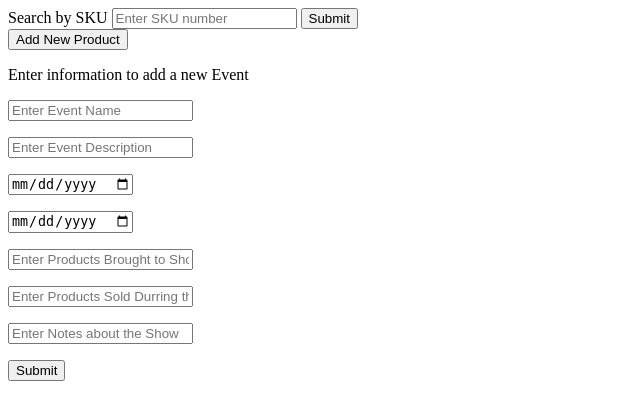
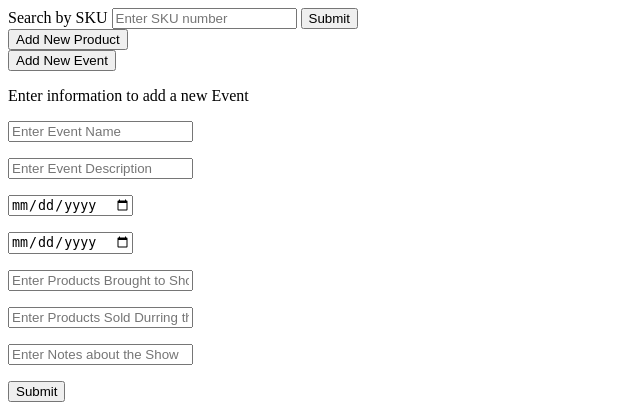
Before and after one commit to JonR205/vendor_inv, a Flask app: page /new_event_page in a window 1280 px wide. Shown: the top 420 px of the page, without its empty margins (0-640 px from the left). Run offline with Flask 2, Linux system fonts and the light colour scheme.

Commit message:
Added new event link to nav

```diff
--- a/templates/base.html
+++ b/templates/base.html
@@ -10,6 +10,11 @@
     <form action="http://localhost:5000/new_product_page">
         <input type="submit" value="Add New Product" />
     </form>
+    <form action="http://localhost:5000/new_event_page">
+        <input type="submit" value="Add New Event" />
+    </form>
+
+
 
 </nav>
 
```
